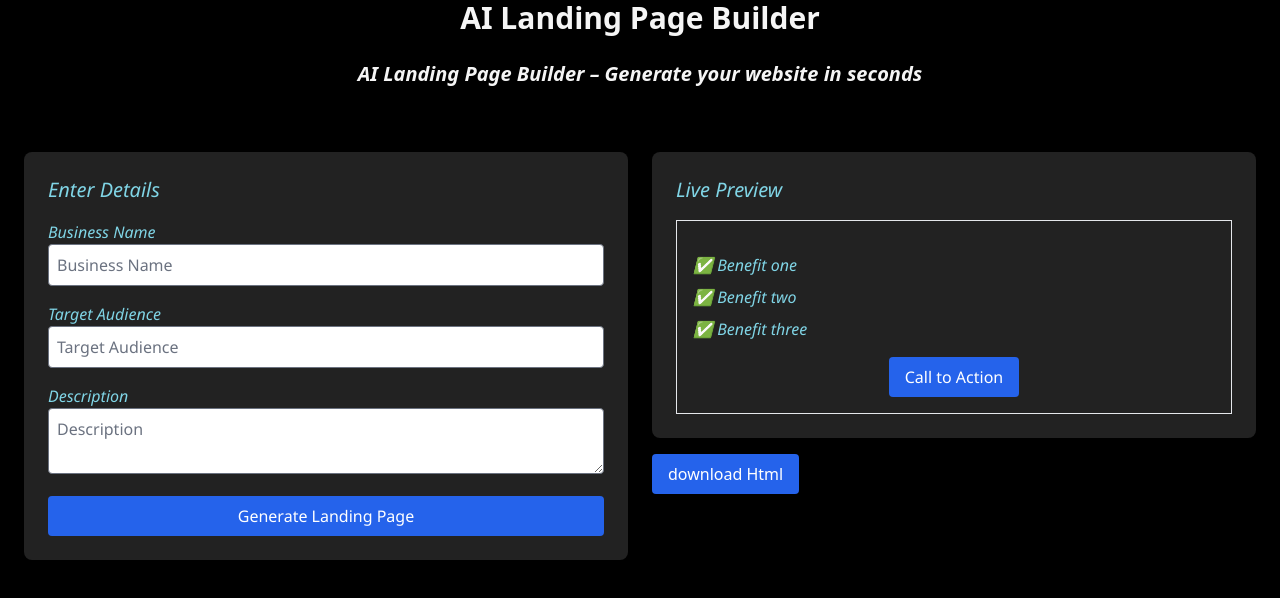
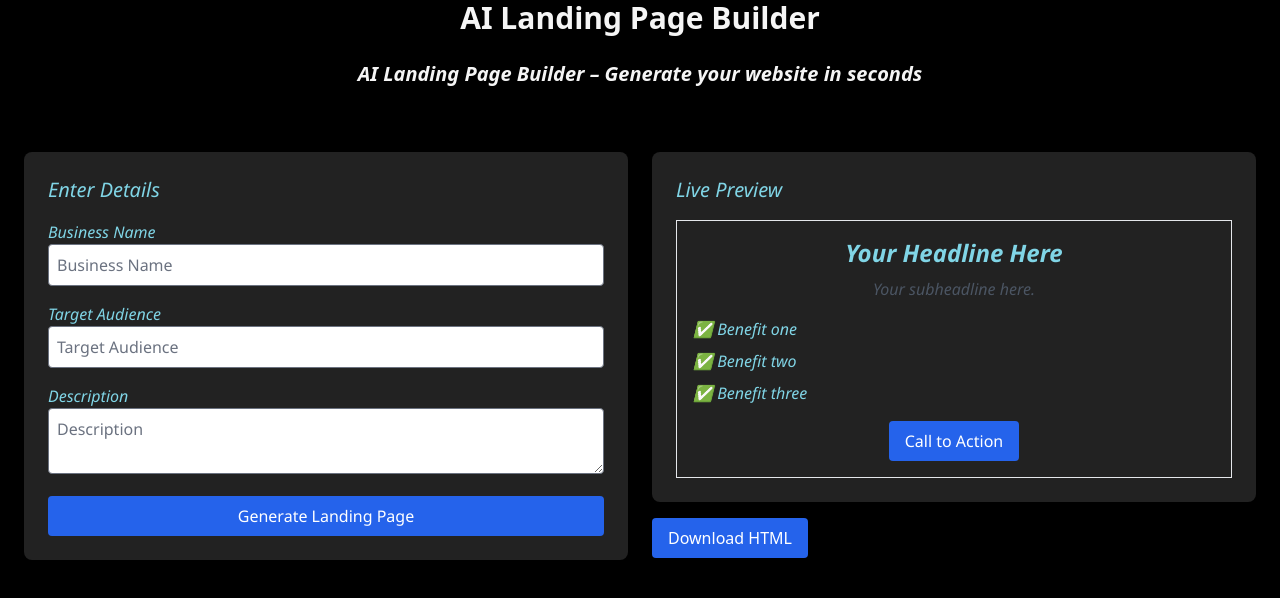
Before and after one commit to iqraghori/AI-landing-builder, a React (Create React App) app: page / in a window 1280 px wide. Shown: the top 598 px of the page. Built offline with nearby package versions, Linux system fonts and the light colour scheme; no server answers.

Commit message:
Fix LivePreview props (headline, subheadline, CTA working)

```diff
--- a/src/components/App.js
+++ b/src/components/App.js
@@ -20,11 +20,19 @@ function App() {
 
       <div className="min-h-screen bg-gray-100 p-6 grid grid-cols-1 md:grid-cols-2 gap-6 main ">
         <InputForm setPreviewData={setPreviewData} />
-        <LivePreview data={previewData} />
+        <LivePreview
+          headline={previewData.headline}
+          subheadline={previewData.subheadline}
+          benefits={previewData.benefits}
+          cta={previewData.cta}
+        />
       </div>
     </div>
   );
 }
-console.log("API KEY loaded?", process.env.REACT_APP_OPENROUTER_KEY ? "YES" : "NO");
+console.log(
+  "API KEY loaded?",
+  process.env.REACT_APP_OPENROUTER_KEY ? "YES" : "NO"
+);
 
 export default App;
--- a/src/components/LivePreview.js
+++ b/src/components/LivePreview.js
@@ -1,26 +1,38 @@
-function LivePreview(data) {
+function LivePreview({ headline, subheadline, benefits, cta }) {
   return (
     <div>
       <div className="bg-white shadow rounded-lg p-6 inside-main">
         {/* Right: Live Preview */}
         <h2 className="text-xl mb-4">Live Preview</h2>
         <div className="border border-gray-200 p-4 text-center">
-          <h3 className="text-2xl font-bold">{data.headline}</h3>
-          <p className="text-gray-600 mt-2">{data.subheadline}</p>
+          {/* Headline */}
+          <h3 className="text-2xl font-bold">{headline || "Your Headline"}</h3>
+
+          {/* Subheadline */}
+          <p className="text-gray-600 mt-2">{subheadline || "Your Subheadline"}</p>
+
+          {/* Benefits */}
           <ul className="mt-4 space-y-2 text-left">
-            {data.data.benefits.map((b, i) => (
-              <li key={i}>✅ {b}</li>
-            ))}
+            {benefits && benefits.length > 0 ? (
+              benefits.map((b, i) => <li key={i}>✅ {b}</li>)
+            ) : (
+              <li>✅ Your benefit goes here</li>
+            )}
           </ul>
+
+          {/* CTA Button */}
           <button className="mt-4 bg-blue-600 text-white px-4 py-2 rounded">
-            {data.cta || "Call to Action"}
+            {cta || "Call to Action"}
           </button>
         </div>
       </div>
+
+      {/* Download HTML button */}
       <button className="mt-4 bg-blue-600 text-white px-4 py-2 rounded">
-        {data.cta || "download Html"}
+        Download HTML
       </button>
     </div>
   );
 }
+
 export default LivePreview;
```
